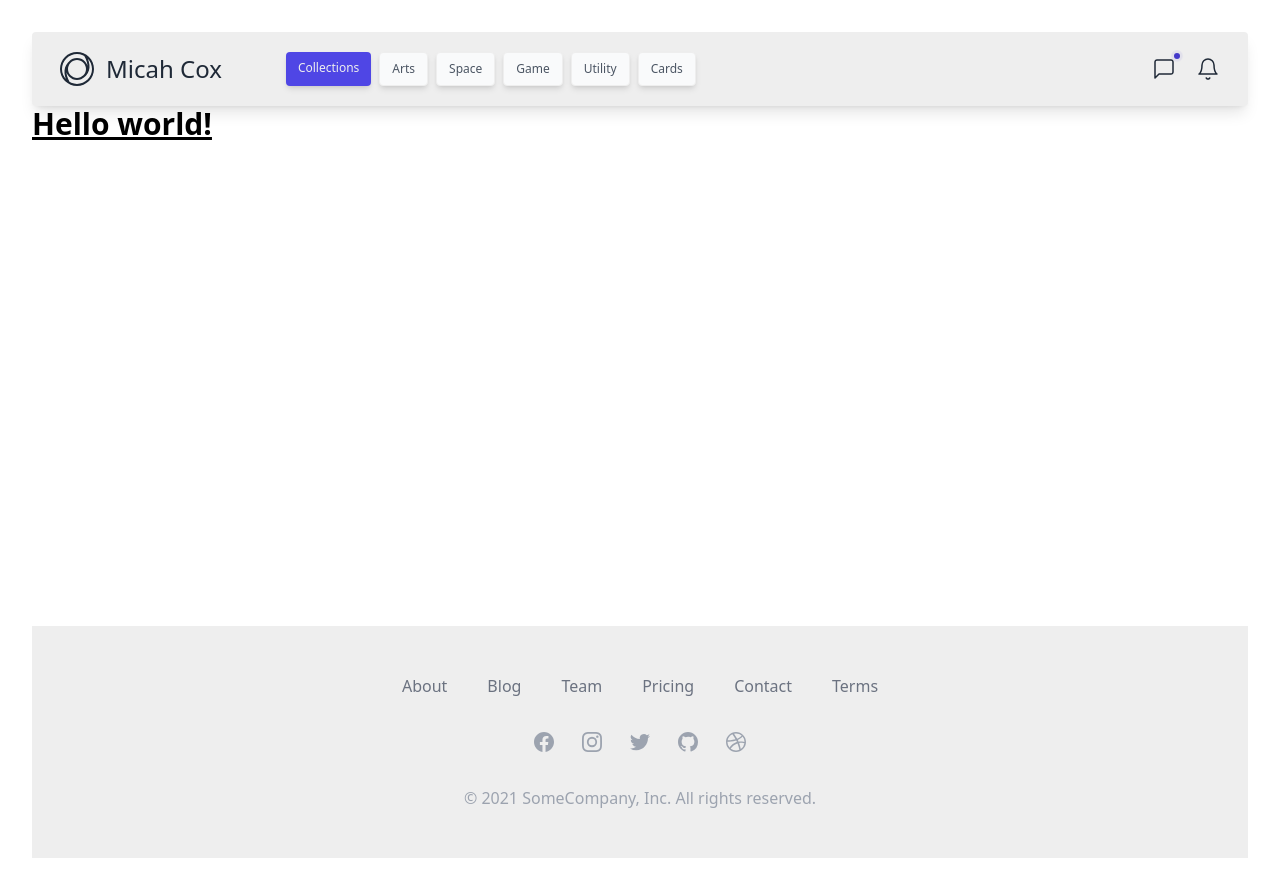
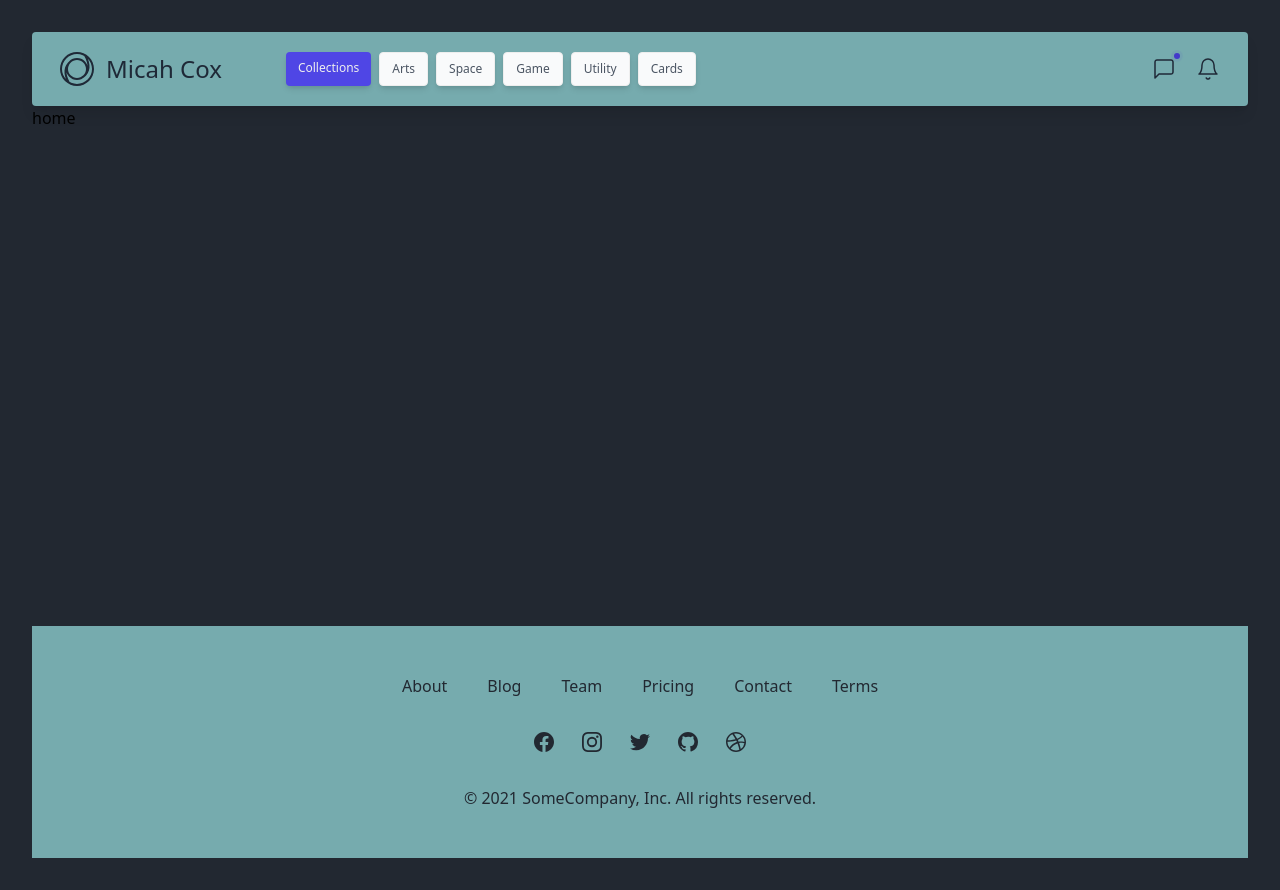
Before and after one commit to Kalink52/React-Portfolio, a React (Vite) app in the folder Portfolio/: page / in a window 1280 px wide. Built offline with nearby package versions, Linux system fonts and the light colour scheme.

Commit message:
routes working

```diff
--- a/Portfolio/index.html
+++ b/Portfolio/index.html
@@ -7,7 +7,7 @@
     <title>Vite + React</title>
   </head>
   <body>
-    <div id="root" class=" dark:bg-black"></div>
+    <div id="root" class="dark dark:bg-black"></div>
     <script type="module" src="/src/main.jsx"></script>
   </body>
 </html>
--- a/Portfolio/package.json
+++ b/Portfolio/package.json
@@ -11,7 +11,8 @@
   },
   "dependencies": {
     "react": "^18.3.1",
-    "react-dom": "^18.3.1"
+    "react-dom": "^18.3.1",
+    "react-router-dom": "^6.11.1"
   },
   "devDependencies": {
     "@eslint/js": "^9.9.0",
--- a/Portfolio/src/App.jsx
+++ b/Portfolio/src/App.jsx
@@ -1,17 +1,22 @@
 import { useState } from 'react'
 import reactLogo from './assets/react.svg'
 import viteLogo from '/vite.svg'
+import { Outlet } from 'react-router-dom';
 import './App.css'
+import Header from './components/header.jsx'
+import Footer from './components/footer.jsx'
 
 function App() {
   // const [count, setCount] = useState(0)
 
   return (
+    <>
+    <Header />
     <div className='body'>
-      <h1 className="text-3xl font-bold underline">
-        Hello world!
-      </h1>
+    <Outlet />
     </div>
+    <Footer />
+    </>
   )
 }
 
--- a/Portfolio/src/index.css
+++ b/Portfolio/src/index.css
@@ -1,3 +1,8 @@
 @tailwind base;
 @tailwind components;
 @tailwind utilities;
+
+.body {
+    display: flex;
+    min-height: 65vh;
+  }
--- a/Portfolio/src/main.jsx
+++ b/Portfolio/src/main.jsx
@@ -1,14 +1,38 @@
-import { StrictMode } from 'react'
-import { createRoot } from 'react-dom/client'
+import ReactDOM from 'react-dom/client'
 import App from './App.jsx'
 import './index.css'
-import Header from './components/header.jsx'
-import Footer from './components/footer.jsx'
+import { createBrowserRouter, RouterProvider } from 'react-router-dom'
 
-createRoot(document.getElementById('root')).render(
-  <StrictMode>
-    <Header />
-    <App />
-    <Footer />
-  </StrictMode>,
+import Home from './pages/Home.jsx'
+import About from './pages/About.jsx'
+import Contact from './pages/Contact.jsx'
+import Resume from './pages/Resume.jsx'
+
+const router = createBrowserRouter([
+  {
+    path:'/',
+    element:<App />,
+    // TODO errorElement:
+    children: [
+      {
+        index: true,
+        element: <Home />
+      },
+      {
+        path: 'about',
+        element: <About />
+      },
+      {
+        path: 'contact',
+        element: <Contact />
+      },
+      {
+        path: 'resume',
+        element: <Resume />
+      }
+    ]
+  }
+])
+ReactDOM.createRoot(document.getElementById('root')).render(
+<RouterProvider router={router} />
 )
--- /dev/null
+++ b/Portfolio/src/pages/About.jsx
@@ -0,0 +1,9 @@
+function About () {
+    return(
+        <>
+        <div>About</div>
+        </>
+    )
+}
+
+export default About
--- /dev/null
+++ b/Portfolio/src/pages/Contact.jsx
@@ -0,0 +1,9 @@
+function Contact () {
+    return(
+        <>
+        <div>Contact</div>
+        </>
+    )
+}
+
+export default Contact
--- /dev/null
+++ b/Portfolio/src/pages/Home.jsx
@@ -0,0 +1,9 @@
+function Home () {
+    return(
+        <>
+        <div>home</div>
+        </>
+    )
+}
+
+export default Home
--- /dev/null
+++ b/Portfolio/src/pages/Resume.jsx
@@ -0,0 +1,9 @@
+function Resume () {
+    return(
+        <>
+        <div>Resume</div>
+        </>
+    )
+}
+
+export default Resume
```
Also changed, not shown: 1 other file (tests, documents, lock files or other folders).
